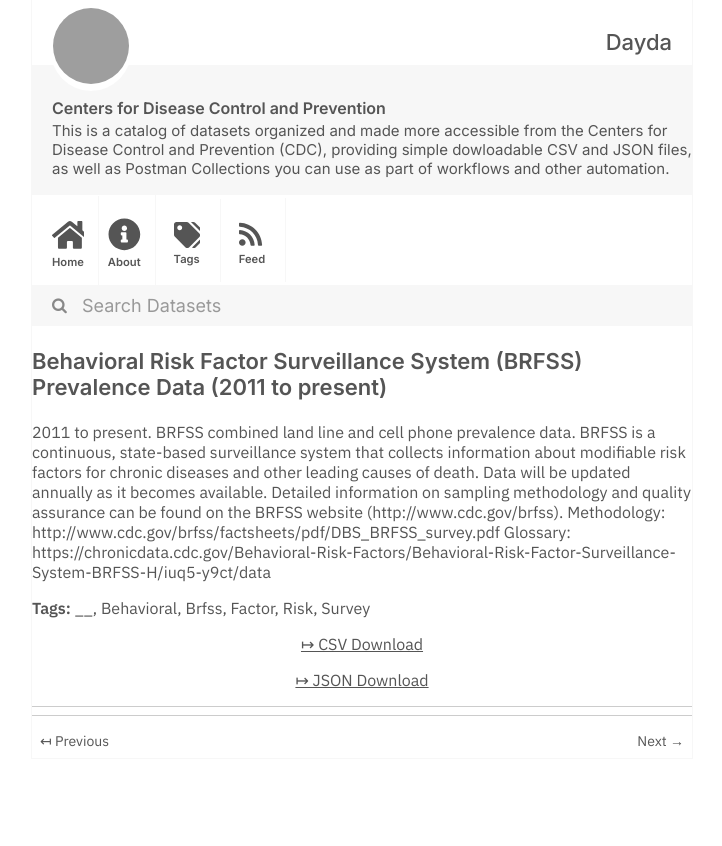
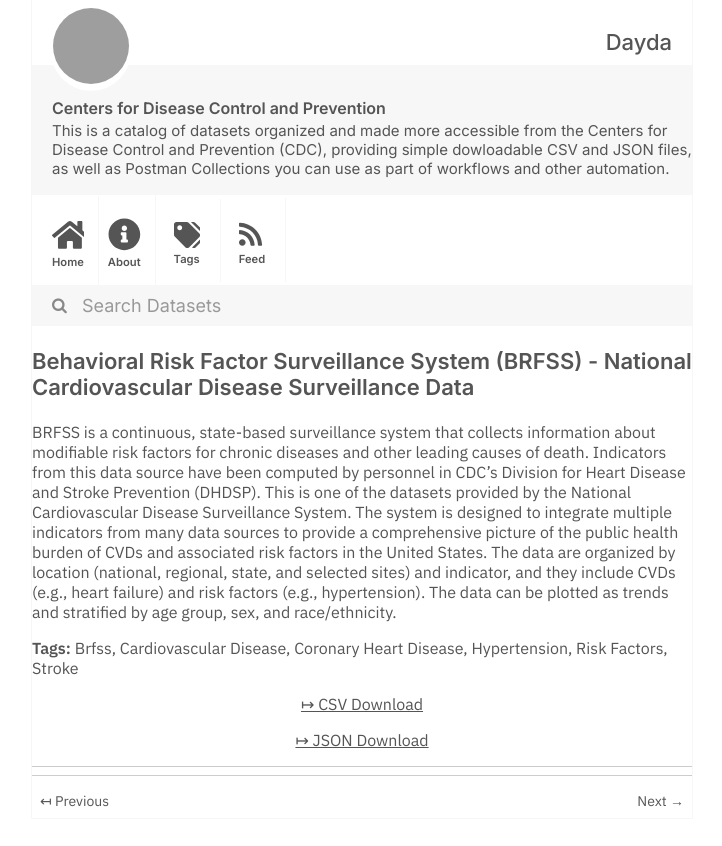
Before and after one commit to dayda-entities/centers-for-disease-control-and-prevention, a Jekyll site: the page built from _posts/2020-11-12-behavioral-risk-factor-surveil.md, in a window 1280 px wide, cut to the strip 0-846 px from the top of the page. Shown: the whole strip, without its empty margins (278-1000 px from the left). Built offline with Jekyll 4.4.1, drawn with Linux system fonts in a browser that asks for light colours; grey boxes are pictures that could not be loaded.

Commit message:
Publish Data

```diff
--- a/_posts/2020-11-12-behavioral-risk-factor-surveil.md
+++ b/_posts/2020-11-12-behavioral-risk-factor-surveil.md
@@ -1,22 +1,22 @@
 ---
 title: >-
-  Behavioral Risk Factor Surveillance System (BRFSS) Prevalence Data (2011 to
-  present)
-created: '2020-11-12T12:14:15.150962'
-modified: '2021-04-21T19:23:03.201503'
+  Behavioral Risk Factor Surveillance System (BRFSS) -  National Cardiovascular
+  Disease Surveillance Data
+created: '2020-11-12T12:14:57.677899'
+modified: '2021-04-21T19:27:51.693573'
 state: active
 type: dataset
 tags:
-  - __
-  - Behavioral
   - Brfss
-  - Factor
-  - Risk
-  - Survey
+  - Cardiovascular Disease
+  - Coronary Heart Disease
+  - Hypertension
+  - Risk Factors
+  - Stroke
 groups: []
-csv_url: 'https://data.cdc.gov/api/views/dttw-5yxu/rows.csv?accessType=DOWNLOAD'
-json_url: 'https://data.cdc.gov/api/views/dttw-5yxu/rows.json?accessType=DOWNLOAD'
+csv_url: 'https://data.cdc.gov/api/views/ikwk-8git/rows.csv?accessType=DOWNLOAD'
+json_url: 'https://data.cdc.gov/api/views/ikwk-8git/rows.json?accessType=DOWNLOAD'
 layout: post
 
 ---
-2011 to present. BRFSS combined land line and cell phone prevalence data. BRFSS is a continuous, state-based surveillance system that collects information about modifiable risk factors for chronic diseases and other leading causes of death. Data will be updated annually as it becomes available. Detailed information on sampling methodology and quality assurance can be found on the BRFSS website (http://www.cdc.gov/brfss). Methodology: http://www.cdc.gov/brfss/factsheets/pdf/DBS_BRFSS_survey.pdf Glossary: https://chronicdata.cdc.gov/Behavioral-Risk-Factors/Behavioral-Risk-Factor-Surveillance-System-BRFSS-H/iuq5-y9ct/data
+BRFSS is a continuous, state-based surveillance system that collects information about modifiable risk factors for chronic diseases and other leading causes of death.  Indicators from this data source have been computed by personnel in CDC's Division for Heart Disease and Stroke Prevention (DHDSP). This is one of the datasets provided by the National Cardiovascular Disease Surveillance System. The system is designed to integrate multiple indicators from many data sources to provide a comprehensive picture of the public health burden of CVDs and associated risk factors in the United States. The data are organized by location (national, regional, state, and selected sites) and indicator, and they include CVDs (e.g., heart failure) and risk factors (e.g., hypertension). The data can be plotted as trends and stratified by age group, sex, and race/ethnicity.
```
